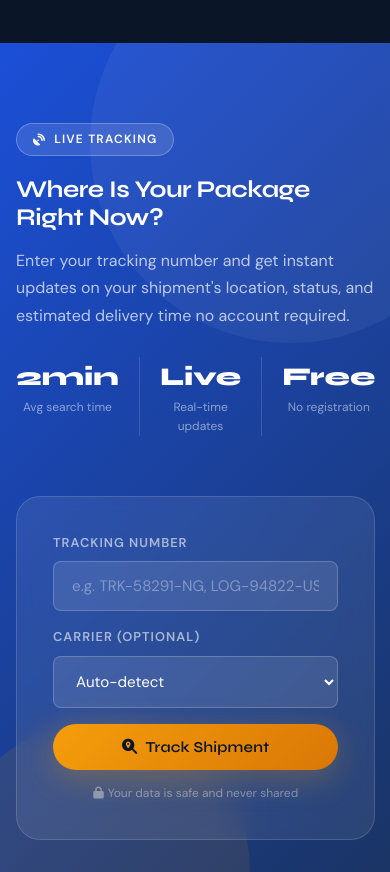
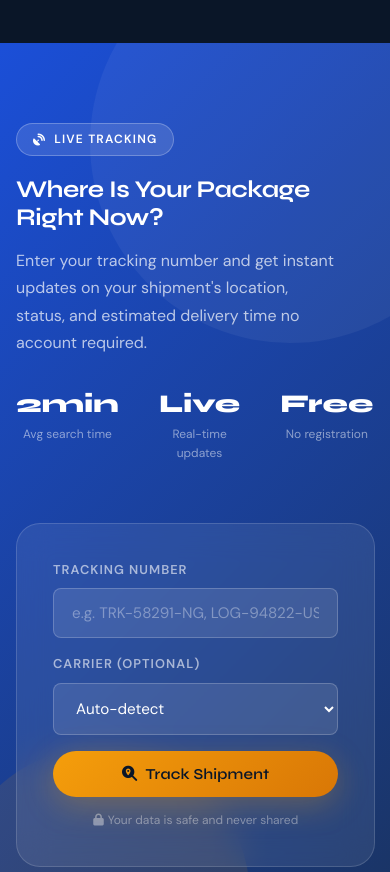
Before and after one commit to shipexcourierus-bot/shipex, a plain HTML site: page index.html in a window 390 px wide. Shown: the part 5120-5992 px from the top of the page. Drawn offline with nearby package versions, Linux system fonts and the light colour scheme.

Commit message:
Update main.css

```diff
--- a/css/main.css
+++ b/css/main.css
@@ -1757,6 +1757,8 @@ footer {
   .section-title { font-size: clamp(1.5rem, 5vw, 2rem); }
   .contact-info h2 { font-size: clamp(1.5rem, 5vw, 2rem); }
   .track-banner-text h2 { font-size: clamp(1.5rem, 5vw, 2rem); }
+   .track-banner-text { max-width: 90%;}
+  .track-banner-stat { font-size: 1.6rem;}
 }
 
 @media (max-width: 480px) {
```
